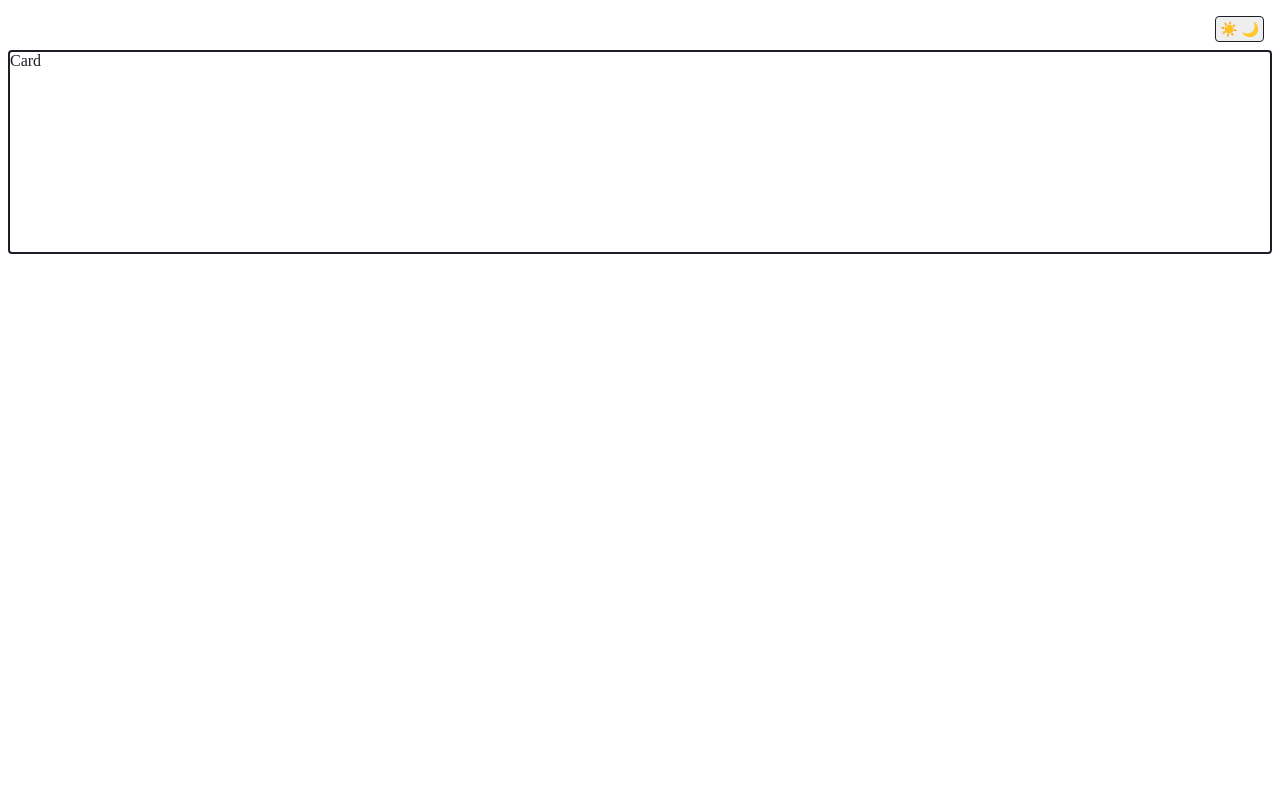
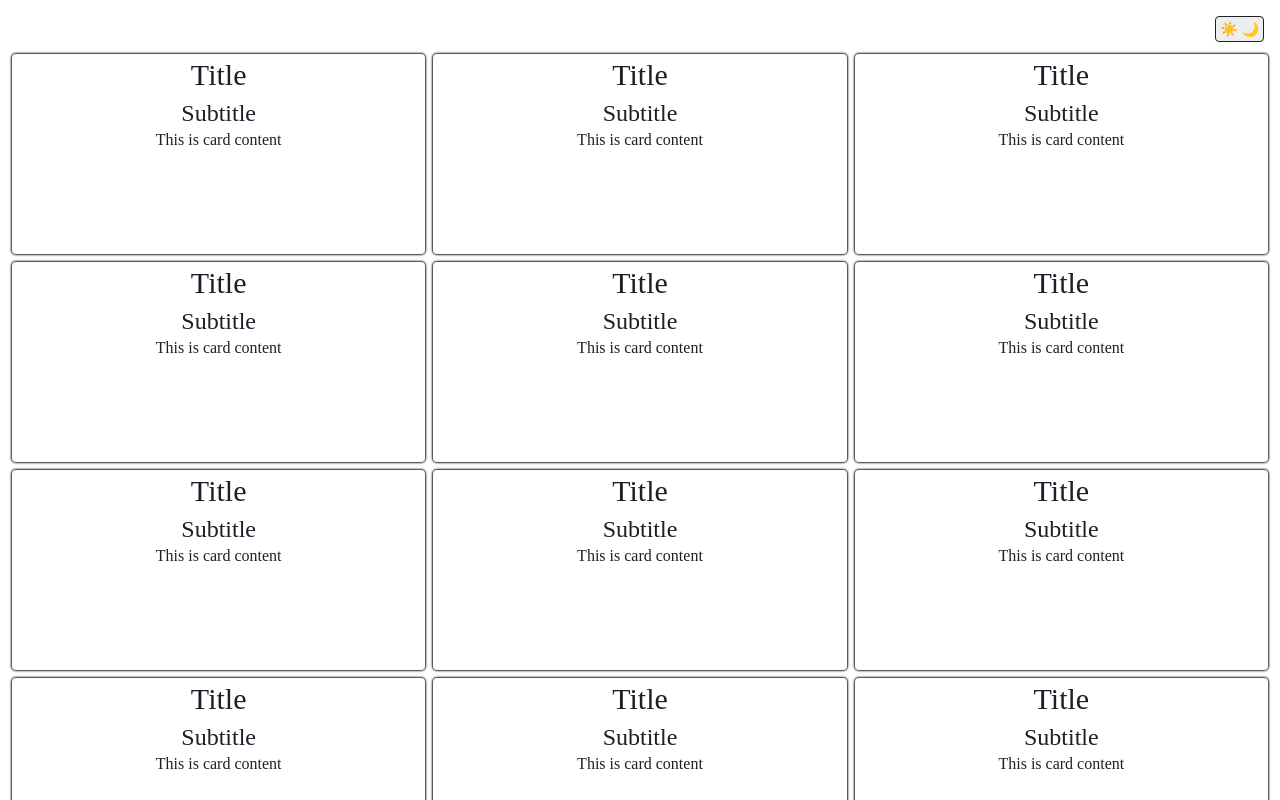
Before and after one commit to Mihajlo-Grubjesic/Q, a React (Vite) app: page /posts in a window 1280 px wide. Shown: the top 800 px of the page. Built offline with nearby package versions, Linux system fonts and the light colour scheme.

Commit message:
add Card component props and set UI

```diff
--- a/src/components/Card/Card.tsx
+++ b/src/components/Card/Card.tsx
@@ -1,5 +1,17 @@
-import { CardWrapper } from "./styled/Card";
+import { CardWrapper, CardSubtitle, CardTitle } from "./styled/Card";
 
-export const Card = (): JSX.Element => {
-  return <CardWrapper>Card</CardWrapper>;
+interface CardProps {
+  title: string;
+  subtitle: string;
+  content?: JSX.Element;
+}
+
+export const Card = ({ title, subtitle, content }: CardProps): JSX.Element => {
+  return (
+    <CardWrapper>
+      <CardTitle>{title}</CardTitle>
+      <CardSubtitle>{subtitle}</CardSubtitle>
+      {content}
+    </CardWrapper>
+  );
 };
--- a/src/components/Card/styled/Card.tsx
+++ b/src/components/Card/styled/Card.tsx
@@ -1,4 +1,9 @@
 import styled from "styled-components";
+
+export const CardsWrapper = styled.div`
+  display: grid;
+  grid-template-columns: 1fr 1fr 1fr;
+`;
 
 export const CardWrapper = styled.div`
   display: flex;
@@ -6,5 +11,25 @@ export const CardWrapper = styled.div`
   background: ${({ theme }) => theme.background};
   border-radius: 4px;
   color: ${({ theme }) => theme.color};
-  border: 2px solid ${({ theme }) => theme.color};
+  flex-direction: column;
+  align-items: center;
+  margin: 4px;
+  cursor: pointer;
+  box-shadow: 0px 0px 2px 1px rgba(0, 0, 0, 0.75);
+  box-shadow: ${({ theme }) => ` 0px 0px 2px 1px ${theme.color}`};
+  &:hover {
+    transform: scale(1.01);
+  }
 `;
+
+export const CardTitle = styled.div`
+  display: flex;
+  font-size: 30px;
+  padding: 4px;
+`;
+
+export const CardSubtitle = styled.div`
+  display: flex;
+  font-size: 24px;
+  padding: 4px;
+`;
--- a/src/containers/Posts/Posts.tsx
+++ b/src/containers/Posts/Posts.tsx
@@ -1,5 +1,16 @@
 import { Card } from "../../components/Card/Card";
+import { CardsWrapper } from "../../components/Card/styled/Card";
 
 export const Posts = () => {
-  return <Card />;
+  return (
+    <CardsWrapper>
+      {[...Array(40).keys()].map(() => (
+        <Card
+          title="Title"
+          subtitle="Subtitle"
+          content={<div>This is card content</div>}
+        />
+      ))}
+    </CardsWrapper>
+  );
 };
```
Also changed, not shown: 1 other file (tests, documents, lock files or other folders).
